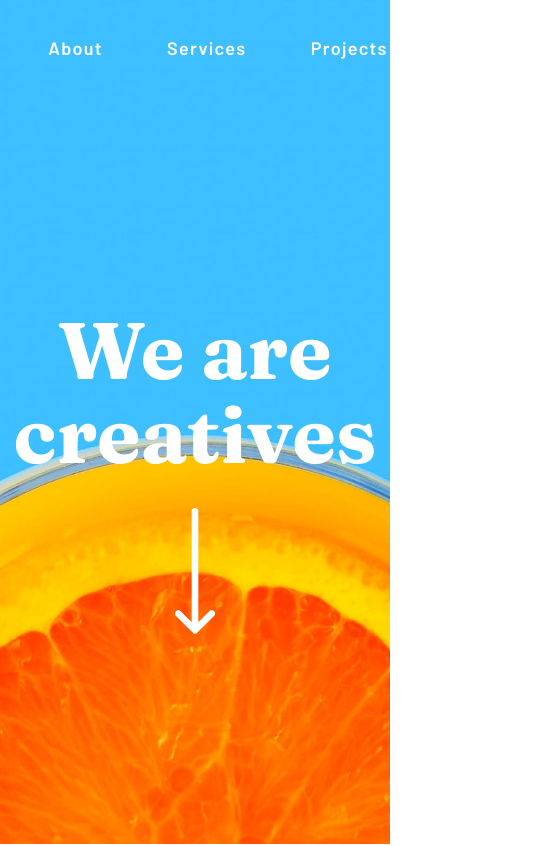
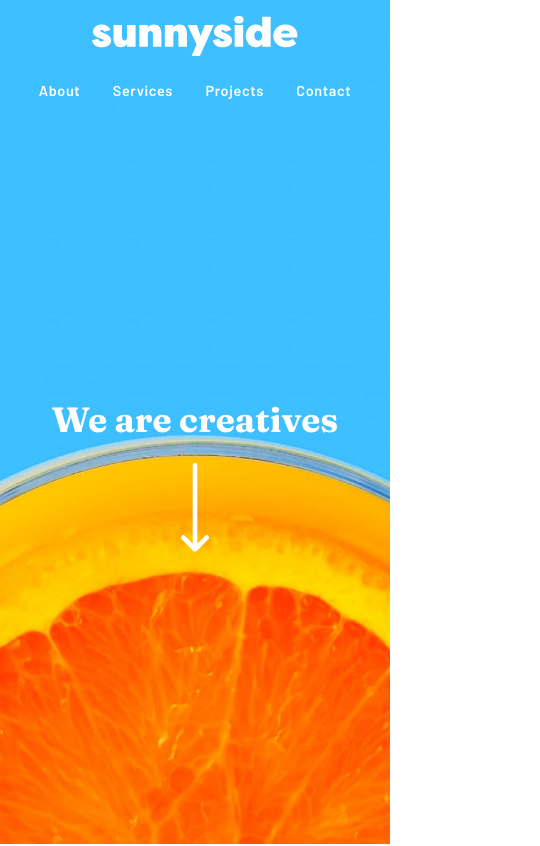
Before and after one commit to Noahsparkes/sunnyside-agency-landing-page-main-, a Next.js app: page / in a window 390 px wide. Shown: the top 846 px of the page, 540 px wide, since content can reach past the window. Built offline with nearby package versions, Linux system fonts and the light colour scheme.

Commit message:
Refactor Navbar and Hero components to use CSS classes for styling; enhance layout and responsiveness

```diff
--- a/src/app/globals.css
+++ b/src/app/globals.css
@@ -25,6 +25,47 @@ body {
   font-family: var(--font-sans);
   font-size: 18px;
   font-weight: 600;
+  overflow-x: hidden;
+}
+
+.hero-shell {
+  background-image: url('/images/desktop/image-header.jpg');
+  background-size: cover;
+  background-position: center;
+  min-height: 100vh;
+  display: flex;
+  flex-direction: column;
+}
+
+.navbar-shell {
+  display: flex;
+  justify-content: space-between;
+  align-items: center;
+  padding: 1.5rem 2rem;
+  max-width: 1200px;
+  margin: 0 auto;
+  width: 100%;
+  box-sizing: border-box;
+}
+
+.navbar-brand {
+  display: inline-flex;
+  align-items: center;
+}
+
+.navbar-brand img {
+  height: 40px;
+  width: auto;
+  display: block;
+}
+
+.navbar-links {
+  display: flex;
+  gap: 1.25rem;
+  list-style: none;
+  margin: 0;
+  padding: 0;
+  flex-wrap: wrap;
 }
 
 .navbar-link {
@@ -36,6 +77,10 @@ body {
   border-radius: 999px;
   border: 1px solid transparent;
   outline: none;
+  color: #ffffff;
+  text-decoration: none;
+  font-weight: 600;
+  letter-spacing: 0.08rem;
   transition: background-color 180ms ease, transform 180ms ease, border-color 180ms ease;
 }
 
@@ -46,6 +91,36 @@ body {
   transform: translateY(-1px);
   backdrop-filter: blur(12px) saturate(140%);
   -webkit-backdrop-filter: blur(12px) saturate(140%);
+}
+
+.hero-section {
+  padding: 2rem 1.5rem 3rem;
+  text-align: center;
+  flex: 1;
+  display: flex;
+  flex-direction: column;
+  justify-content: center;
+  align-items: center;
+}
+
+.hero-content {
+  max-width: 900px;
+  width: min(100%, 900px);
+}
+
+.hero-title {
+  font-size: clamp(2.75rem, 5vw, 5rem);
+  margin: 0 0 1rem;
+  line-height: 1.05;
+  color: #ffffff;
+  font-family: 'Fraunces', serif;
+  font-weight: 700;
+}
+
+.hero-arrow {
+  width: clamp(32px, 4vw, 40px);
+  margin: 2rem auto 0;
+  display: block;
 }
 
 .services-section {
@@ -159,16 +234,12 @@ body {
 
 .services-card-overlay {
   position: absolute;
-  left: 0;
-  right: 0;
-  top: 0;
-  bottom: auto;
-  padding: 30rem 1.5rem 1.25rem;
-  /* background: linear-gradient(180deg, rgba(0, 0, 0, 0) 0%, rgba(0, 0, 0, 0.65) 100%); */
+  inset: 0;
+  padding: clamp(1rem, 4vw, 2rem) 1.5rem 1.25rem;
   color: #fff;
   display: flex;
   flex-direction: column;
-  justify-content: flex-start;
+  justify-content: flex-end;
   align-items: center;
   text-align: center;
   gap: 0.75rem;
@@ -261,6 +332,41 @@ body {
   .services-grid {
     grid-template-columns: 1fr;
   }
+
+  .hero-title {
+    font-size: clamp(2.4rem, 6vw, 3.5rem);
+  }
+}
+
+@media (max-width: 768px) {
+  .navbar-shell {
+    flex-direction: column;
+    gap: 1rem;
+    padding: 1.25rem 1rem 1rem;
+  }
+
+  .navbar-links {
+    justify-content: center;
+    gap: 0.75rem;
+  }
+
+  .navbar-link {
+    padding: 0.55rem 0.8rem;
+    font-size: 0.95rem;
+  }
+
+  .hero-section {
+    padding: 1.5rem 1rem 2.5rem;
+  }
+
+  .services-card-text-only {
+    padding: 2rem 1.5rem;
+  }
+
+  .services-card-overlay {
+    padding: 1.25rem 1rem 1rem;
+    justify-content: center;
+  }
 }
 
 @media (max-width: 660px) {
@@ -268,6 +374,51 @@ body {
   .services-card-body {
     padding-left: 1.5rem;
     padding-right: 1.5rem;
+  }
+}
+
+@media (max-width: 480px) {
+  .navbar-shell {
+    padding: 1rem 0.75rem;
+  }
+
+  .navbar-links {
+    gap: 0.5rem;
+  }
+
+  .navbar-link {
+    padding: 0.45rem 0.7rem;
+    font-size: 0.9rem;
+    letter-spacing: 0.04rem;
+  }
+
+  .hero-title {
+    font-size: clamp(2.1rem, 9vw, 2.8rem);
+  }
+
+  .hero-arrow {
+    width: 28px;
+    margin-top: 1.5rem;
+  }
+
+  .services-card-text-only {
+    padding: 1.75rem 1.1rem;
+  }
+
+  .services-card-overlay h3 {
+    font-size: 1.2rem;
+  }
+
+  .services-card-overlay p {
+    font-size: 16px;
+  }
+
+  .testimonials-section {
+    padding: 2.5rem 1rem;
+  }
+
+  .testimonial-card {
+    padding: 1.5rem 1rem;
   }
 }
 
--- a/src/app/page.tsx
+++ b/src/app/page.tsx
@@ -8,16 +8,7 @@ import Footer from '@/components/Footer';
 export default function Home() {
   return (
     <main>
-      <div
-        style={{
-          backgroundImage: 'url(/images/desktop/image-header.jpg)',
-          backgroundSize: 'cover',
-          backgroundPosition: 'center',
-          minHeight: '100vh',
-          display: 'flex',
-          flexDirection: 'column',
-        }}
-      >
+      <div className="hero-shell">
         <Navbar />
         <Hero />
       </div>
--- a/src/components/Hero.tsx
+++ b/src/components/Hero.tsx
@@ -1,15 +1,9 @@
 export default function Hero() {
   return (
-    <section style={{ padding: '2rem', textAlign: 'center', flex: 1, display: 'flex', flexDirection: 'column', justifyContent: 'center', alignItems: 'center' }}>
-      <div style={{ maxWidth: '900px' }}>
-        <h1 style={{ fontSize: '5rem', marginBottom: '1rem', lineHeight: 1.05, color: '#ffffff', fontFamily: 'Fraunces, serif', fontWeight: 700 }}>
-          We are creatives
-        </h1>
-        <img
-          src="/images/icon-arrow-down.svg"
-          alt="Scroll down"
-          style={{ width: '40px', margin: '2rem auto 0', display: 'block' }}
-        />
+    <section className="hero-section">
+      <div className="hero-content">
+        <h1 className="hero-title">We are creatives</h1>
+        <img className="hero-arrow" src="/images/icon-arrow-down.svg" alt="Scroll down" />
       </div>
     </section>
   );
--- a/src/components/Navbar.tsx
+++ b/src/components/Navbar.tsx
@@ -4,47 +4,15 @@ const navLinks = ['About', 'Services', 'Projects', 'Contact'];
 
 export default function Navbar() {
   return (
-    <nav
-      style={{
-        display: 'flex',
-        justifyContent: 'space-between',
-        alignItems: 'center',
-        padding: '1.5rem 2rem',
-        maxWidth: '1200px',
-        margin: '0 auto',
-        width: '100%',
-        boxSizing: 'border-box',
-      }}
-    >
-     <div>
-        <img
-          src="/images/logo.svg"
-          alt="SunnySide"
-          style={{ height: '40px', width: 'auto', display: 'block' }}
-        />
-        </div>
+    <nav className="navbar-shell">
+      <a href="#" className="navbar-brand">
+        <img src="/images/logo.svg" alt="SunnySide" />
+      </a>
 
-      <ul
-        style={{
-          display: 'flex',
-          gap: '2rem',
-          listStyle: 'none',
-          margin: 0,
-          padding: 0,
-        }}
-      >
+      <ul className="navbar-links">
         {navLinks.map((link) => (
           <li key={link}>
-            <a
-              href={`#${link.toLowerCase()}`}
-              className="navbar-link"
-              style={{
-                color: '#ffffff',
-                textDecoration: 'none',
-                fontWeight: 600,
-                letterSpacing: '0.08rem',
-              }}
-            >
+            <a href={`#${link.toLowerCase()}`} className="navbar-link">
               {link}
             </a>
           </li>
```
